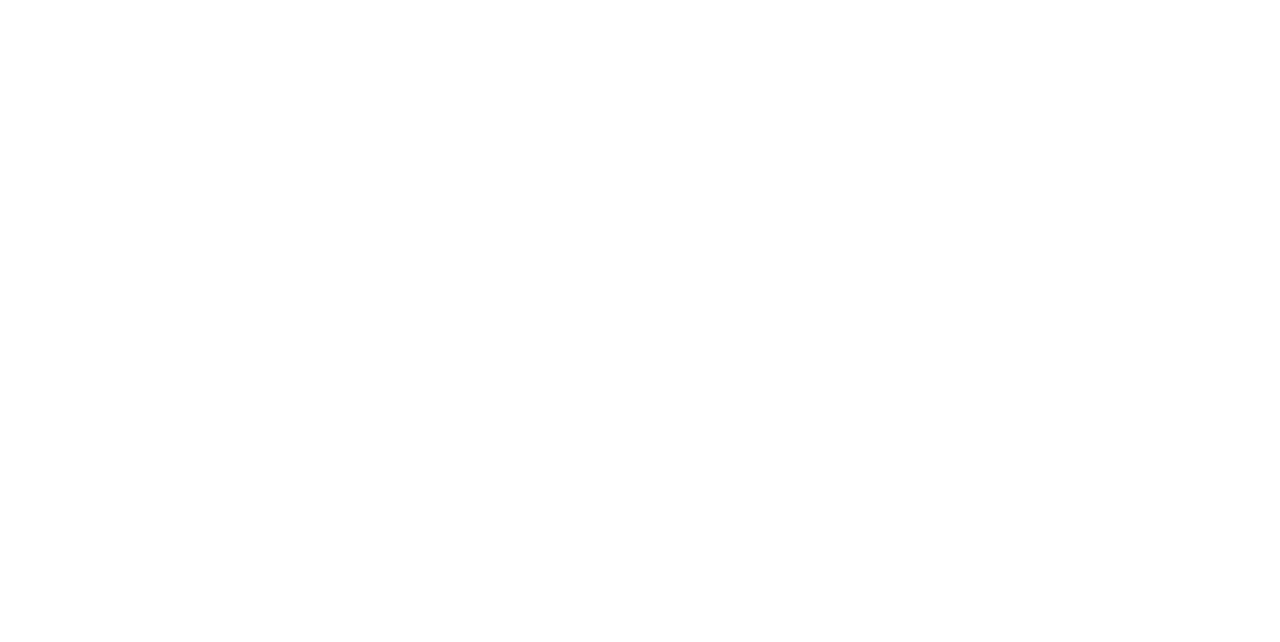
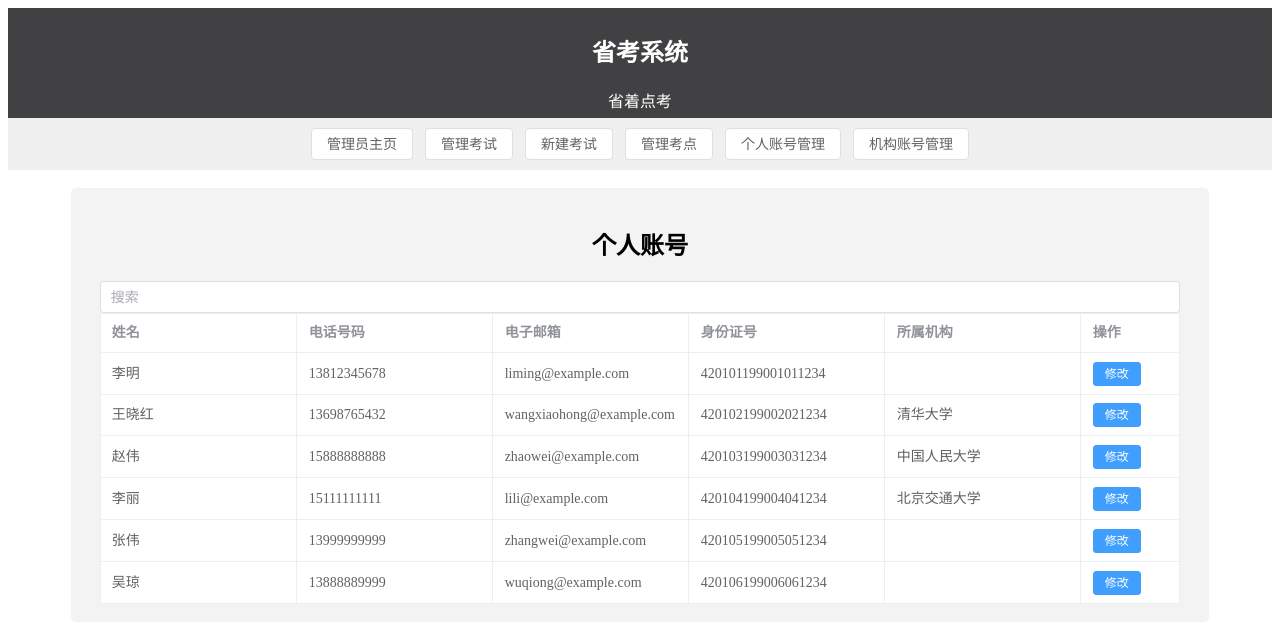
Before and after one commit to RTLiang/exam-manage-frontend, a Nuxt app: page /admin/individual_account in a window 1280 px wide. Before the commit this address had no page. Shown: the top 642 px of the page. Built offline with nearby package versions, Linux system fonts and the light colour scheme.

Commit message:
个人账号

```diff
--- a/components/Admin.vue
+++ b/components/Admin.vue
@@ -7,6 +7,9 @@
             <el-button @click="$router.push('/admin/exam_manage')" plain> 管理考试 </el-button>
             <el-button @click="$router.push('/admin/exam_submit')" plain> 新建考试 </el-button>
             <el-button @click="$router.push('/admin/exam_center_manage')" plain>管理考点</el-button>
+            <el-button @click="$router.push('/admin/individual_account')" plain>个人账号管理</el-button>
+            <el-button @click="$router.push('/admin/institution_account')" plain>机构账号管理</el-button>
+
         </div>
     </div>
 
--- a/pages/admin/exam_manage.vue
+++ b/pages/admin/exam_manage.vue
@@ -93,8 +93,8 @@ export default {
   },
   computed: {
     filteredExams() {
+      const searchQuery = this.searchQuery.toLowerCase();
       return this.exam_info.filter(exam => {
-        const searchQuery = this.searchQuery.toLowerCase();
         return (
           exam.exam_name.toLowerCase().includes(searchQuery) ||
           exam.start_register.toLowerCase().includes(searchQuery) ||
@@ -106,6 +106,7 @@ export default {
         );
       });
     }
+
   },
   methods: {
     handleClick() {
--- /dev/null
+++ b/pages/admin/individual_account.vue
@@ -0,0 +1,126 @@
+<template>
+    <Banner />
+    <Admin />
+    <br>
+    <div class="individual_list_box">
+        <br>
+        <h2 style="text-align: center;">个人账号</h2>
+        <div class="individual_list">
+            <el-input v-model="searchQuery" placeholder="搜索" />
+            <el-table :data="filteredIndividuals" border style="width: 100%">
+                <el-table-column fixed prop="name" label="姓名" required />
+                <el-table-column prop="phone_number" label="电话号码" required />
+                <el-table-column prop="email" label="电子邮箱" required />
+                <el-table-column prop="Id_number" label="身份证号" required />
+                <el-table-column prop="institution" label="所属机构" />
+                <el-table-column label="操作" width="100">
+                    <template v-slot="scope">
+                        <el-button @click="handleEdit(scope.row)" type="primary" size="small">修改</el-button>
+                    </template>
+                </el-table-column>
+
+
+            </el-table>
+        </div>
+        <br>
+    </div>
+</template>
+
+<script>
+export default {
+    data() {
+        return {
+            searchQuery: '',
+            individuals: [
+                {
+                    id: 1,
+                    name: '李明',
+                    phone_number: '13812345678',
+                    email: 'liming@example.com',
+                    Id_number: '420101199001011234',
+                },
+                {
+                    id: 2,
+                    name: '王晓红',
+                    phone_number: '13698765432',
+                    email: 'wangxiaohong@example.com',
+                    Id_number: '420102199002021234',
+                    institution: '清华大学'
+                },
+                {
+                    id: 3,
+                    name: '赵伟',
+                    phone_number: '15888888888',
+                    email: 'zhaowei@example.com',
+                    Id_number: '420103199003031234',
+                    institution: '中国人民大学'
+                },
+                {
+                    id: 4,
+                    name: '李丽',
+                    phone_number: '15111111111',
+                    email: 'lili@example.com',
+                    Id_number: '420104199004041234',
+                    institution: '北京交通大学'
+                },
+                {
+                    id: 5,
+                    name: '张伟',
+                    phone_number: '13999999999',
+                    email: 'zhangwei@example.com',
+                    Id_number: '420105199005051234',
+
+                },
+                {
+                    id: 6,
+                    name: '吴琼',
+                    phone_number: '13888889999',
+                    email: 'wuqiong@example.com',
+                    Id_number: '420106199006061234',
+
+                }
+            ]
+        }
+    },
+    computed: {
+        filteredIndividuals() {
+            const searchQuery = this.searchQuery.toLowerCase();
+            return this.individuals.filter(individual => {
+                const nameMatch = individual.name.toLowerCase().includes(searchQuery);
+                const phoneNumberMatch = individual.phone_number.includes(searchQuery);
+                const emailMatch = individual.email.toLowerCase().includes(searchQuery);
+                const idNumberMatch = individual.Id_number.includes(searchQuery);
+                const institutionMatch = individual.institution ? individual.institution.toLowerCase().includes(searchQuery) : false;
+                return (
+                    nameMatch ||
+                    phoneNumberMatch ||
+                    emailMatch ||
+                    idNumberMatch ||
+                    institutionMatch
+                );
+            });
+        }
+    },
+
+
+    methods: {
+        handleEdit(row) {
+            console.log(`Edit button clicked for row ${row.name}`)
+        }
+    }
+}
+</script>
+<style>
+.individual_list {
+    width: 95%;
+    margin: 0 auto;
+
+}
+
+.individual_list_box {
+    background-color: #f3f3f3;
+    border-radius: 5px;
+    width: 90%;
+    margin: 0 auto;
+}
+</style>
--- /dev/null
+++ b/pages/admin/institution_account.vue
@@ -0,0 +1 @@
+<template></template>
```
